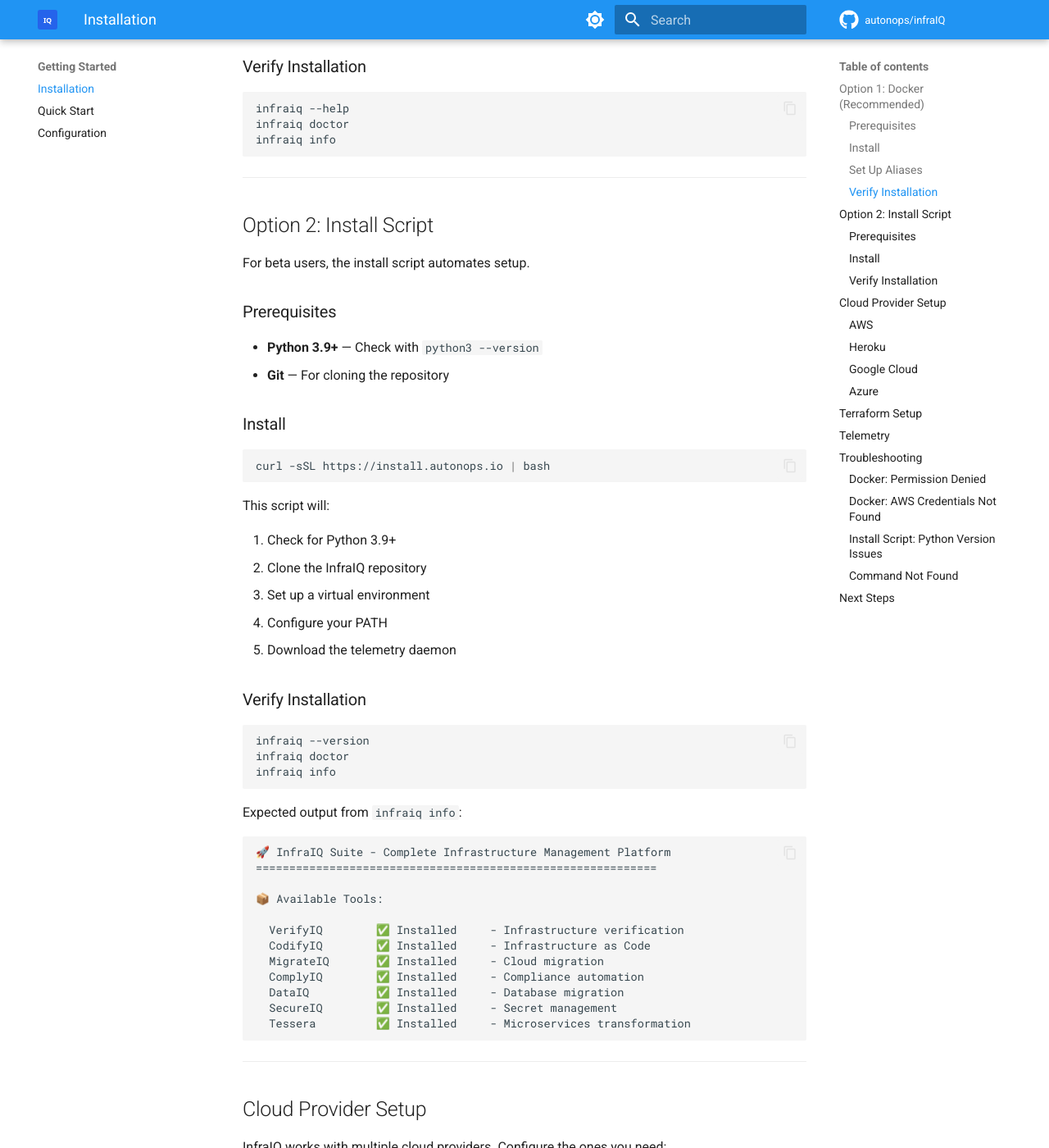
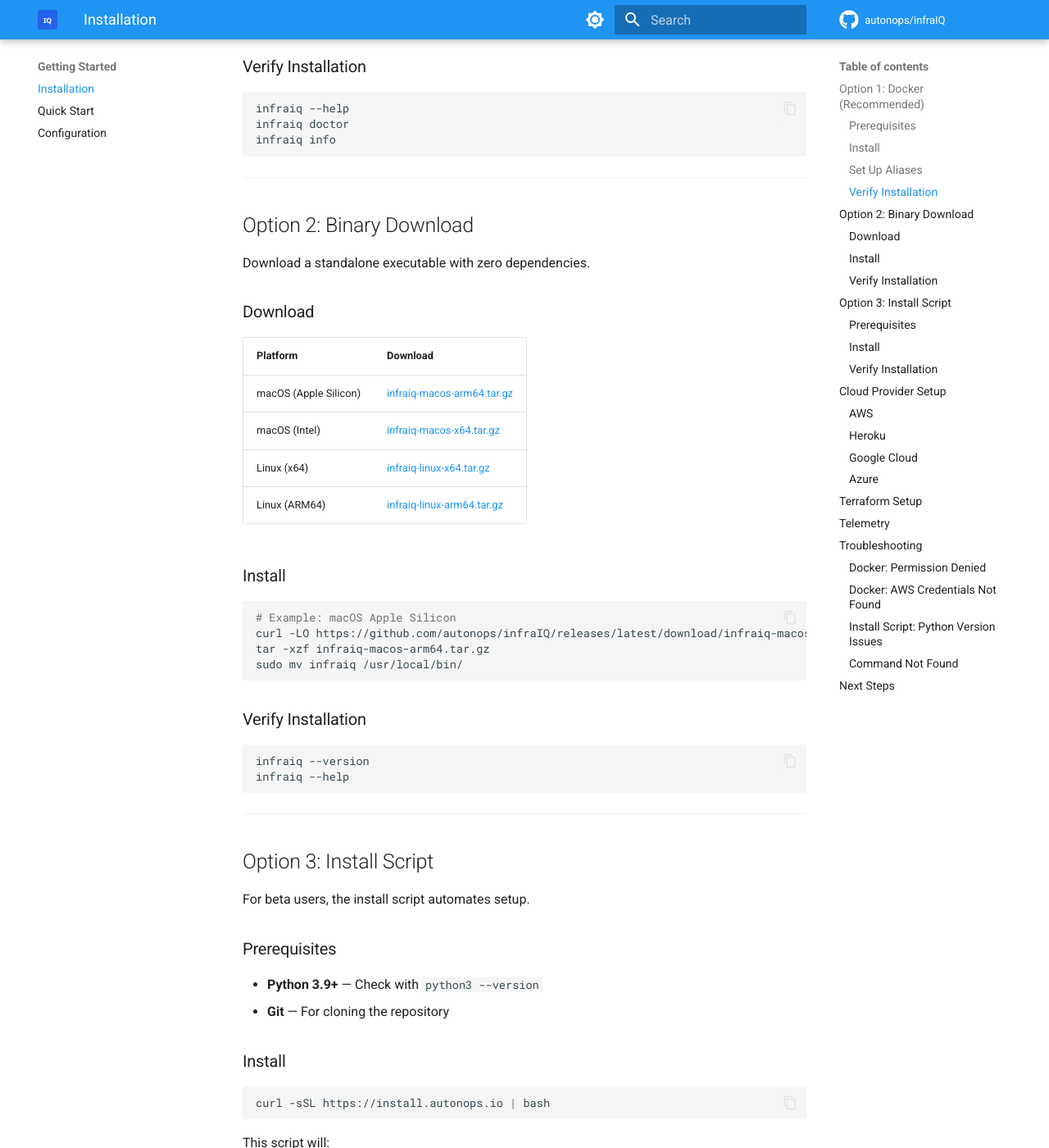
Before and after one commit to autonops/website, an MkDocs documentation site: the page built from docs/getting-started/installation.md, in a window 1280 px wide and 1400 px high, scrolled down 1089 px. Shown: the whole window at 82% size. Built offline with MkDocs 1.6.1 and Material for MkDocs 9.7.7, drawn with Linux system fonts in a browser that asks for light colours; comment, search, counter and statistics services are not loaded.

Commit message:
Add binary download option to installation docs

````diff
--- a/docs/getting-started/installation.md
+++ b/docs/getting-started/installation.md
@@ -52,7 +52,38 @@
 
 ---
 
-## Option 2: Install Script
+## Option 2: Binary Download
+
+Download a standalone executable with zero dependencies.
+
+### Download
+
+| Platform | Download |
+|----------|----------|
+| macOS (Apple Silicon) | [infraiq-macos-arm64.tar.gz](https://github.com/autonops/infraIQ/releases/latest/download/infraiq-macos-arm64.tar.gz) |
+| macOS (Intel) | [infraiq-macos-x64.tar.gz](https://github.com/autonops/infraIQ/releases/latest/download/infraiq-macos-x64.tar.gz) |
+| Linux (x64) | [infraiq-linux-x64.tar.gz](https://github.com/autonops/infraIQ/releases/latest/download/infraiq-linux-x64.tar.gz) |
+| Linux (ARM64) | [infraiq-linux-arm64.tar.gz](https://github.com/autonops/infraIQ/releases/latest/download/infraiq-linux-arm64.tar.gz) |
+
+### Install
+
+```bash
+# Example: macOS Apple Silicon
+curl -LO https://github.com/autonops/infraIQ/releases/latest/download/infraiq-macos-arm64.tar.gz
+tar -xzf infraiq-macos-arm64.tar.gz
+sudo mv infraiq /usr/local/bin/
+```
+
+### Verify Installation
+
+```bash
+infraiq --version
+infraiq --help
+```
+
+---
+
+## Option 3: Install Script
 
 For beta users, the install script automates setup.
 
````
Also changed, not shown: site/getting-started/installation/index.html, site/search/search_index.json.
